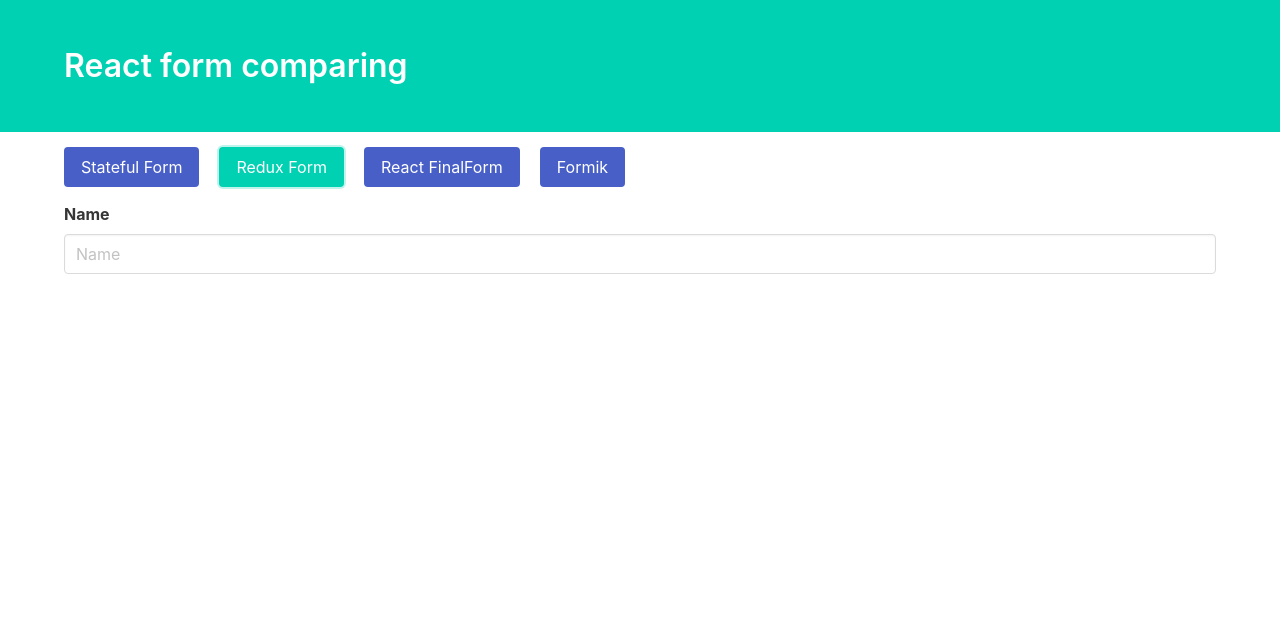
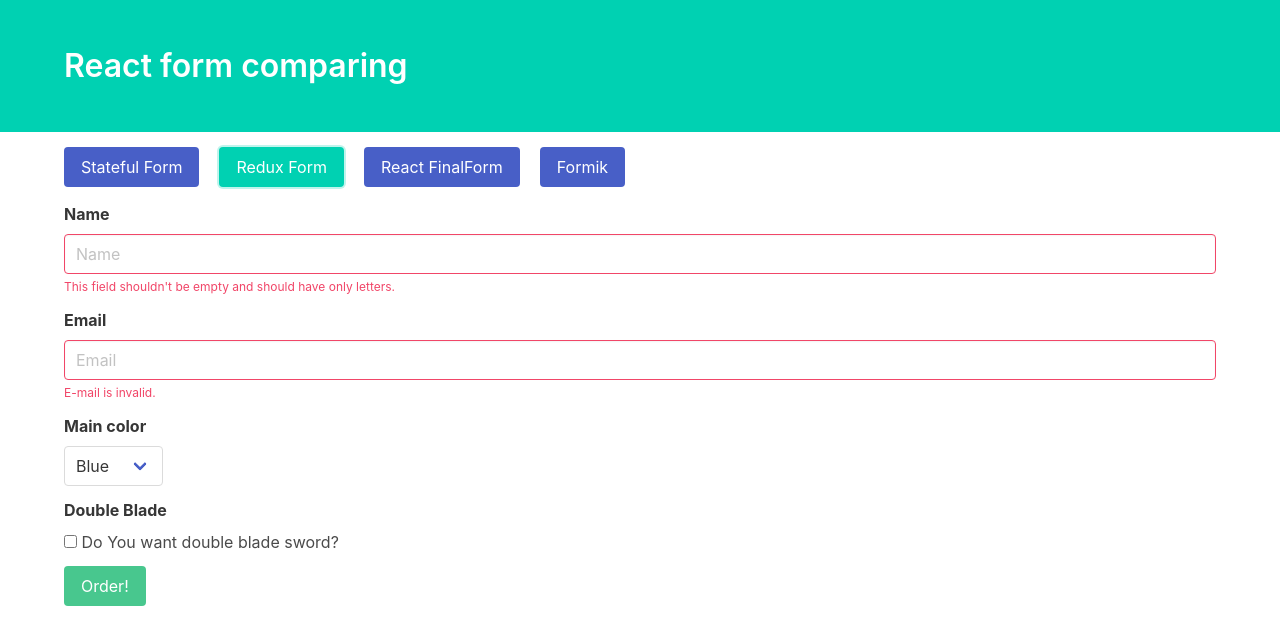
Before and after one commit to barttom/react-forms-comparison, a React (Create React App) app: page / in a window 1280 px wide. Both pictures are taken after a click on the button "Redux Form". Shown: the top 644 px of the page. Built offline with nearby package versions, Linux system fonts and the light colour scheme.

Commit message:
#9 add all redux form

```diff
--- a/src/App.js
+++ b/src/App.js
@@ -5,9 +5,7 @@
 
 function App() {
   const [isSent, setIsSent] = useState(false);
-  const handleSendForm = ({name, email}, event) => {
-    event.preventDefault();
-
+  const handleSendForm = ({name, email}) => {
     const isValid = validName(name) && validEmail(email);
     if (isValid) {
       setIsSent(true);
--- a/src/Components/FormsSwitcher/ReduxFormFields.js
+++ b/src/Components/FormsSwitcher/ReduxFormFields.js
@@ -1,25 +1,147 @@
 import React from 'react';
-import { Field, reduxForm } from 'redux-form';
+import { Field, reduxForm, formValueSelector } from 'redux-form';
+import {validEmail, validName} from "../../helpers/validation";
+import { connect } from 'react-redux';
 
-const ReduxFormFields = () => {
+let ReduxFormFields = ({ isDoubleBladed, handleSubmit }) => {
   return (
-    <form action="">
+    <form onSubmit={ handleSubmit }>
+      <Field
+        name="name"
+        component={({ input, meta: { error } }) => (
           <div className="field">
             <label className="label">Name</label>
             <div className="control">
-          <Field
-            name="name"
-            component="input"
-            className={`input`}
+              <input
+                {...input}
+                className={`input ${error ? 'is-danger' : ''}`}
+                placeholder="Name"
                 type="text"
-            placeholder="Name"
               />
             </div>
+            {error && (
+              <p className="help is-danger">{error}</p>
+            )}
           </div>
+        )}
+      />
+      <Field
+        name="email"
+        component={({ input, meta: { error } }) => (
+          <div className="field">
+            <label className="label">Email</label>
+            <div className="control">
+              <input
+                {...input}
+                className={`input ${error ? 'is-danger' : ''}`}
+                placeholder="Email"
+                type="email"
+              />
+            </div>
+            {error && (
+              <p className="help is-danger">{error}</p>
+            )}
+          </div>
+        )}
+      />
+      <Field
+        name="colorMain"
+        component={({ input }) => (
+          <div className="field">
+            <label className="label">Main color</label>
+            <div className="control">
+              <div className="select">
+                <select {...input}>
+                  <option value="#0074D9">Blue</option>
+                  <option value="#2ECC40">Green</option>
+                  <option value="#FF4136">Red</option>
+                </select>
+              </div>
+            </div>
+          </div>
+        )}
+      />
+      <Field
+        name="isDoubleBladed"
+        component={({ input }) => (
+          <div className="field">
+            <label className="label">Double Blade</label>
+            <div className="control">
+              <label htmlFor="double-bladed">
+                <input
+                  { ...input }
+                  id="double-bladed"
+                  checked={input.value}
+                  className="checkbox"
+                  type="checkbox"
+                />
+                {' '}
+                Do You want double blade sword?
+              </label>
+            </div>
+          </div>
+        )}
+      />
+      {isDoubleBladed && (
+        <Field
+          name="colorSecondary"
+          component={({ input }) => (
+            <div className="field">
+              <label className="label">Secondary color color</label>
+              <div className="control">
+                <div className="select">
+                  <select {...input}>
+                    <option value="#0074D9">Blue</option>
+                    <option value="#2ECC40">Green</option>
+                    <option value="#FF4136">Red</option>
+                  </select>
+                </div>
+              </div>
+            </div>
+          )}
+        />
+      )}
+      <button
+        type="submit"
+        className="button is-success"
+      >
+        Order!
+      </button>
     </form>
   );
 };
 
-export default reduxForm({
+const validate = ({name, email}) => {
+  const errors = {};
+
+  if (!validName(name)) {
+    errors.name = 'This field shouldn\'t be empty and should have only letters.';
+  }
+  if (!validEmail(email)) {
+    errors.email = 'E-mail is invalid.';
+  }
+
+  return errors;
+};
+
+const selector = formValueSelector('order');
+
+const mapStateToProps = state => ({
+  isDoubleBladed: selector(state, 'isDoubleBladed'),
+});
+
+
+ReduxFormFields = reduxForm({
   form: 'order',
+  initialValues: {
+    name: '',
+    email: '',
+    isDoubleBladed: false,
+    colorMain: '#0074D9',
+    colorSecondary: '#0074D9',
+  },
+  validate,
 })(ReduxFormFields);
+ReduxFormFields = connect(mapStateToProps)(ReduxFormFields);
+
+export default  ReduxFormFields;
--- a/src/Components/FormsSwitcher/index.js
+++ b/src/Components/FormsSwitcher/index.js
@@ -25,7 +25,7 @@
           </div>
         );
       case 1:
-        return <ReduxFormProvider />;
+        return <ReduxFormProvider onSendForm={onSendForm} />;
       case 2:
         return <div>React Final form</div>;
       case 3:
--- a/src/Components/ReduxForm/index.js
+++ b/src/Components/ReduxForm/index.js
@@ -10,12 +10,12 @@
 
 const store = createStore(mainReducer, window.__REDUX_DEVTOOLS_EXTENSION__ && window.__REDUX_DEVTOOLS_EXTENSION__());
 
-const ReduxFormProvider = () => {
+const ReduxFormProvider = ({ onSendForm }) => {
   return (
     <Provider store={store}>
       <div className="columns">
         <div className="column">
-          <ReduxFormFields />
+          <ReduxFormFields onSubmit={onSendForm}/>
         </div>
       </div>
     </Provider>
--- a/src/Components/StatefulForm/index.js
+++ b/src/Components/StatefulForm/index.js
@@ -29,6 +29,10 @@
       isDoubleBladed,
     });
   };
+  const handleSubmit = event => {
+    event.preventDefault()
+    onSendForm(form);
+  };
   const isNameInvalid = !validName(form.name);
   const isEmailInvalid = !validEmail(form.email);
 
@@ -40,7 +44,7 @@
 
 
   return (
-    <form onSubmit={(event) => onSendForm(form, event)} id="stateful-form">
+    <form onSubmit={handleSubmit} id="stateful-form">
       <div className="field">
         <label className="label">Name</label>
         <div className="control">
```
Lines whose indentation alone changed are shown as unchanged.
